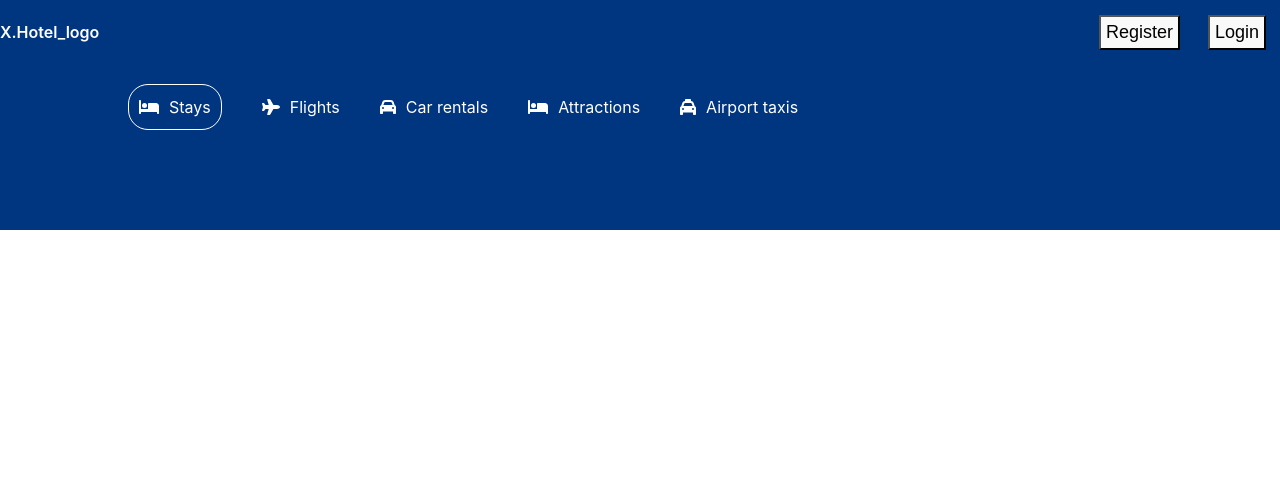
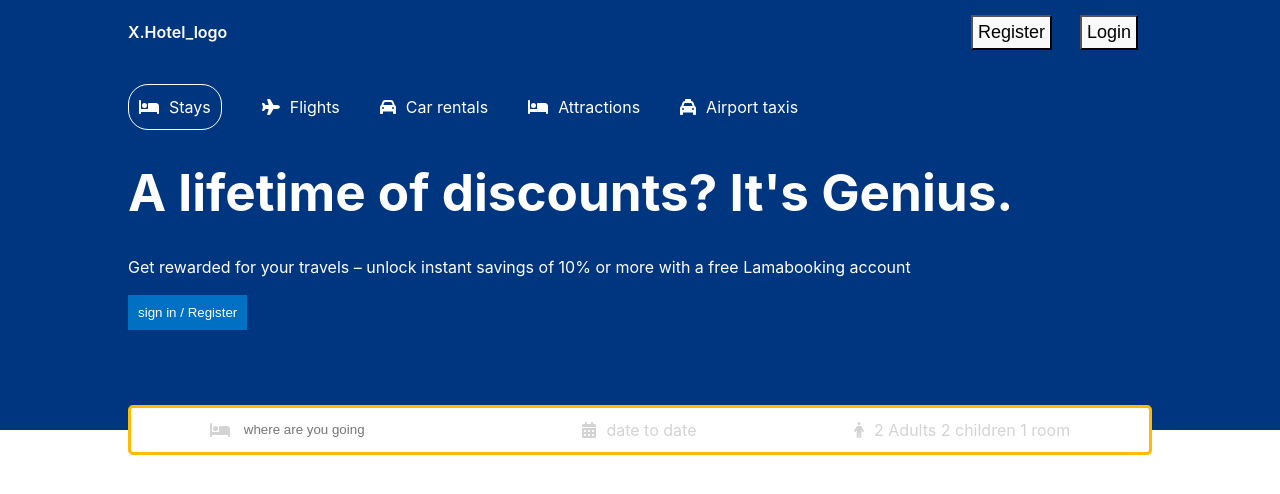
Before and after one commit to khaledx30/booking-app, a React (Vite) app: page / in a window 1280 px wide. Shown: the top 494 px of the page. Built offline with nearby package versions, Linux system fonts and the light colour scheme.

Commit message:
finshed have of the Home page

```diff
--- a/src/components/Navbar/navbar.module.css
+++ b/src/components/Navbar/navbar.module.css
@@ -8,7 +8,7 @@
 
 .navbarContainer {
   width: 100%;
-  max-width: 1280px;
+  max-width: 1024px;
   display: flex;
   justify-content: space-between;
   align-items: center;
--- a/src/components/header/Header.jsx
+++ b/src/components/header/Header.jsx
@@ -1,6 +1,8 @@
 import {
   faBed,
+  faCalendarDays,
   faCar,
+  faPerson,
   faPlane,
   faTaxi,
 } from "@fortawesome/free-solid-svg-icons";
@@ -32,6 +34,30 @@
             <span>Airport taxis</span>
           </div>
         </div>
+        <h1 className="headerTitle">A lifetime of discounts? It's Genius.</h1>
+        <p className="headerDesc">
+          Get rewarded for your travels – unlock instant savings of 10% or more
+          with a free Lamabooking account
+        </p>
+        <button className="headerBtn">sign in / Register</button>
+        <div className="headerSearch">
+          <div className="headerSearchItem">
+            <FontAwesomeIcon icon={faBed} className="headerIcon" />
+            <input
+              type="text"
+              placeholder="where are you going"
+              className="headerSearchInput"
+            />
+          </div>
+          <div className="headerSearchItem">
+            <FontAwesomeIcon icon={faCalendarDays} className="headerIcon" />
+            <span className="headerSearchText">date to date</span>
+          </div>
+          <div className="headerSearchItem">
+            <FontAwesomeIcon icon={faPerson} className="headerIcon" />
+            <span className="headerSearchText">2 Adults 2 children 1 room</span>
+          </div>
+        </div>
       </div>
     </div>
   );
--- a/src/components/header/header.css
+++ b/src/components/header/header.css
@@ -27,3 +27,51 @@
   padding: 10px;
   border-radius: 20px;
 }
+
+.headerBtn {
+  background-color: #0071c2;
+  color: white;
+  font-weight: 500;
+  border: none;
+  padding: 10px;
+  cursor: pointer;
+}
+
+.headerSearch {
+  height: 50px;
+  background-color: white;
+  border: 3px solid #febb02;
+  display: flex;
+  align-items: center;
+  justify-content: space-around;
+  padding: 10px 0px;
+  border-radius: 5px;
+  position: absolute;
+  bottom: -25px;
+  width: 100%;
+  max-width: 1024px;
+}
+
+.headerIcon {
+  color: lightgray;
+}
+
+.headerSearchItem {
+  display: flex;
+  align-items: center;
+  gap: 10px;
+  color: black;
+}
+
+.headerSearchInput {
+  border: none;
+  outline: none;
+  color: black;
+  padding: 4px;
+  background-color: transparent;
+}
+
+.headerSearchText {
+  color: lightgray;
+  cursor: pointer;
+}
```
